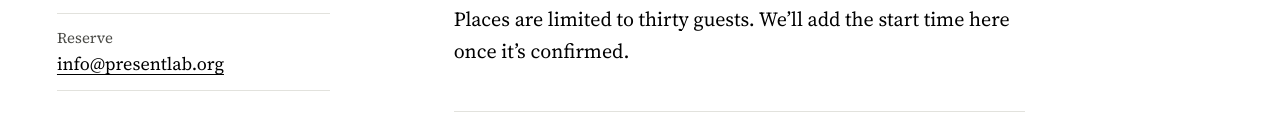
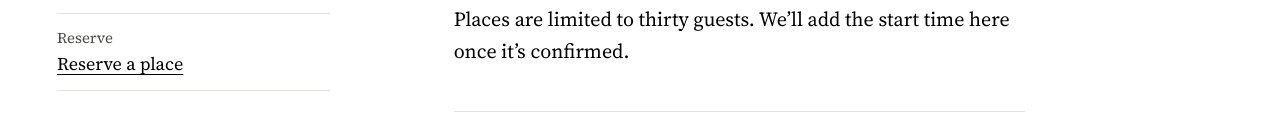
Before and after one commit to Akinloluwinc/presentlab-website, an Eleventy site: page src/notes/an-evening-on-ai.md in a window 1280 px wide. Shown: the part 729-861 px from the top of the page. Built offline with nearby package versions, Linux system fonts and the light colour scheme; Eleventy itself is replaced by a stand-in of ours; files that its build step writes are made by us from their sources; what @resvg/resvg-wasm, satori would draw is missing.

Commit message:
An Evening on AI: reserve a place through the registration form
The event page's Reserve line now links to the Google Form used on the
flyers, in place of the info@presentlab.org address.

Co-Authored-By: Claude Opus 5.5 <noreply@anthropic.com>
Claude-Session: https://claude.ai/code/session_01WPddF31axDDTDHSxCW7WFZ

```diff
--- a/src/notes/an-evening-on-ai.md
+++ b/src/notes/an-evening-on-ai.md
@@ -6,7 +6,7 @@ practice: ai-digital
 dek: "An evening of conversation about what AI means for our work and institutions in Nigeria, open to everyone."
 place: Garki, Abuja
 capacity: Thirty guests
-reserve: info@presentlab.org
+reserve: https://forms.gle/h2mBRCFL8YBVq3Ne9
 ---
 This is Present Lab’s first gathering: a small, informal evening about AI and the work of Nigerian institutions. We’ll talk about where AI is useful, where it needs care, and what practical choices and responsible use look like.
 
```
